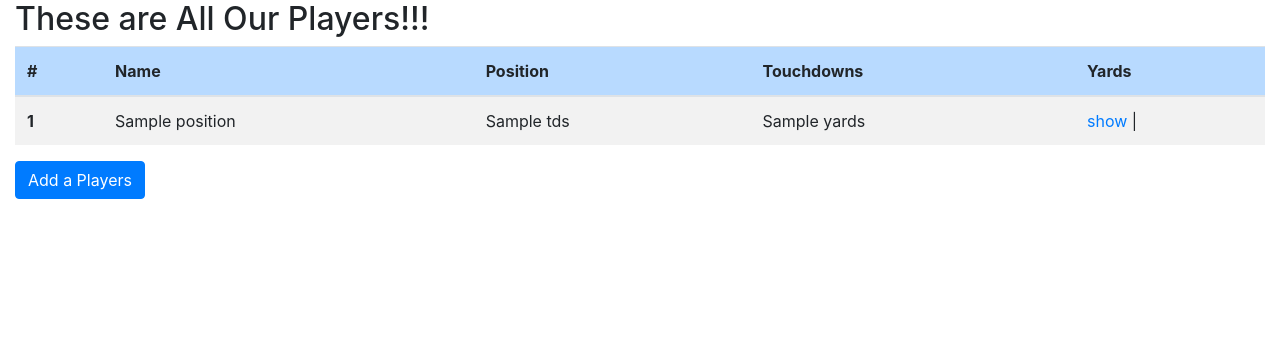
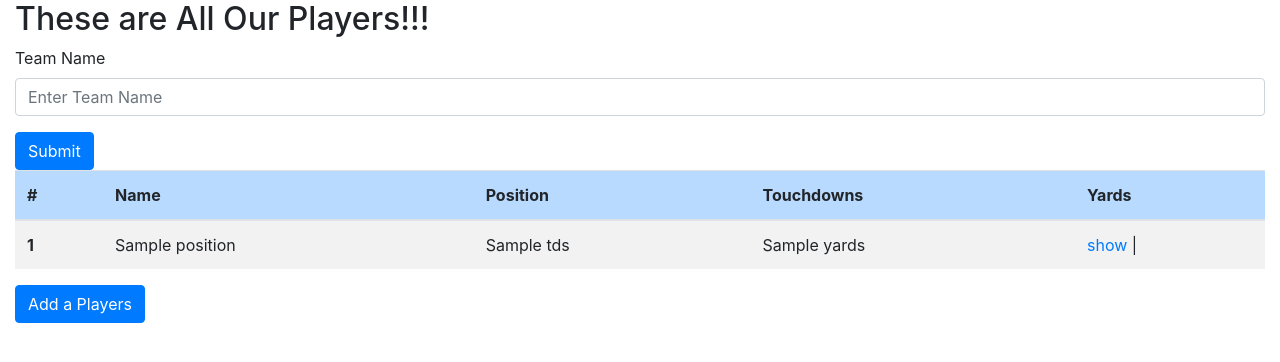
Before and after one commit to AdamWRich/fantasy_football_maker, a Flask app: template api/ffm_app/templates/dashboard.html in a window 1280 px wide. Shown: the part 64-426 px from the top of the page. Run offline with Flask 2, Linux system fonts and the light colour scheme; the template is opened without the code that fills it: most values are stand-ins (such as "Sample title", 1, 10 or a date in 2020); some libraries are stand-ins or nearby versions.

Commit message:
added form section

```diff
--- a/api/ffm_app/templates/dashboard.html
+++ b/api/ffm_app/templates/dashboard.html
@@ -22,6 +22,13 @@
         </nav>
 
         <h2>These are All Our Players!!!</h2>
+        <form>
+          <div class="form-group">
+            <label for="team">Team Name</label>
+            <input type="team" class="form-control" id="team" aria-describedby="teamhelp" placeholder="Enter Team Name">
+          </div>
+          <button type="submit" class="btn btn-primary">Submit</button>
+        </form>
         <table class="table table-striped">
             <thead class="table-primary">
               <tr>
@@ -40,7 +47,7 @@
                 <td>{{player.tds}}</td>
                 <td>{{player.yards}}</td>
                 <td>
-                  <a href='/details/show/{{show.id}}'> show </a> |
+                  <a href='/details/player/{{player.id}}'> show </a> |
                   {%if player.user_id == session.user_id%}
                   <a href="/edit/player/{{player.id}}">Edit Player </a> |
                   <a href="/destroy/player/{{show.id}}">Remove Player </a>
```
